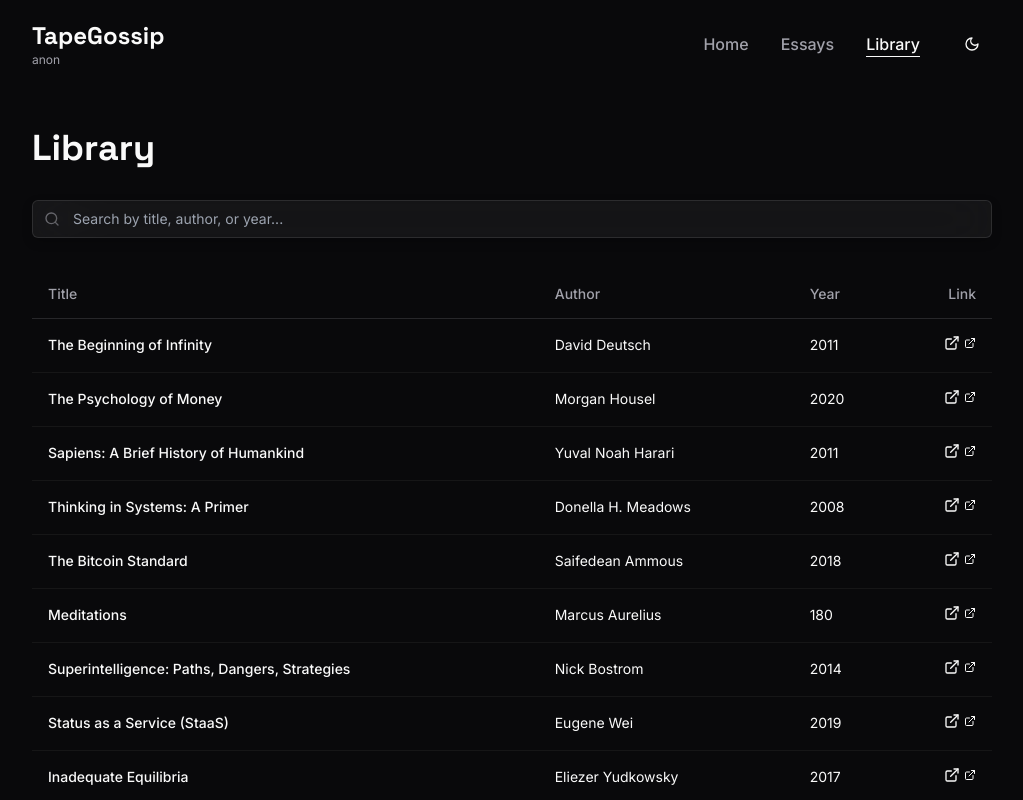
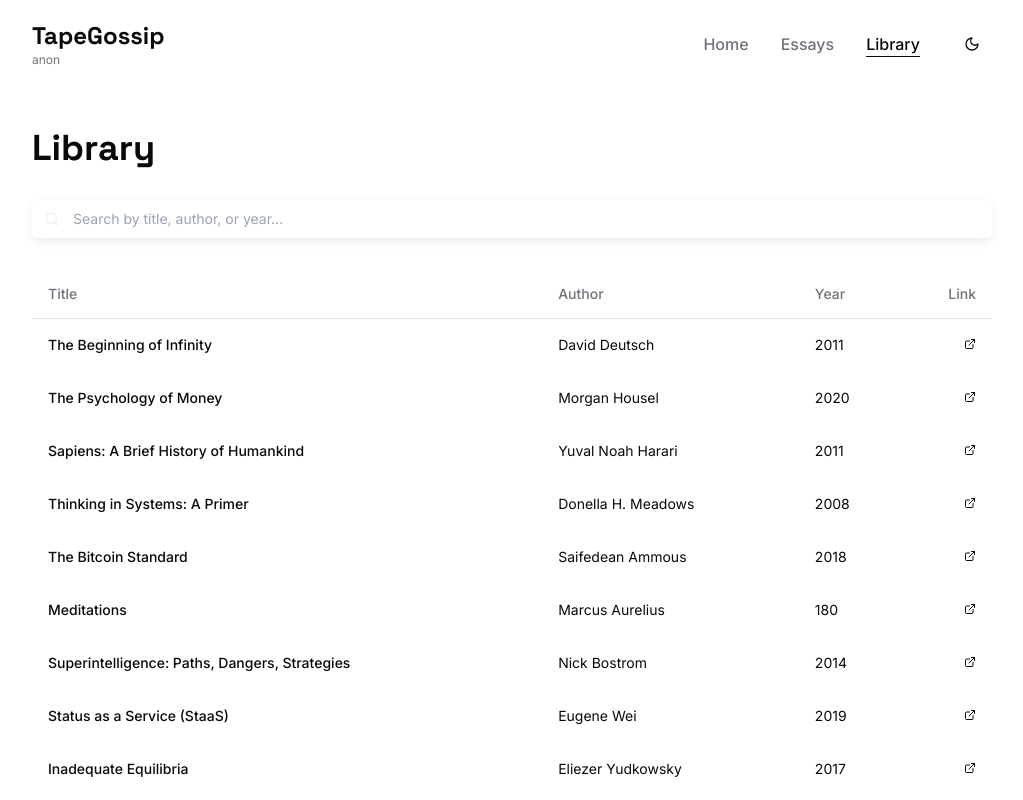
Before and after one commit to Tapegossip/personal-library-host, a React (Vite) app: page /library in a window 1280 px wide. Shown: the top 800 px of the page, without its empty margins (128-1151 px from the left). Built offline with nearby package versions, Linux system fonts and the light colour scheme.

Commit message:
Implement light theme and link buttons
Implement light theme with specified colors and add two link buttons as per the design.

```diff
--- a/src/components/ThemeToggle.tsx
+++ b/src/components/ThemeToggle.tsx
@@ -50,7 +50,7 @@ const ThemeToggle = () => {
         variant="ghost"
         size="icon"
         onClick={toggleTheme}
-        className="p-0 hover:bg-white/5"
+        className="p-0 hover:bg-slate-100 dark:hover:bg-white/5"
         aria-label={`Switch to ${theme === 'dark' ? 'light' : 'dark'} mode`}
       >
         {theme === 'dark' ? (
--- a/src/index.css
+++ b/src/index.css
@@ -7,6 +7,39 @@
 
 @layer base {
   :root {
+    /* Light mode variables */
+    --background: 0 0% 100%;
+    --foreground: 240 10% 3.9%;
+
+    --card: 0 0% 100%;
+    --card-foreground: 240 10% 3.9%;
+
+    --popover: 0 0% 100%;
+    --popover-foreground: 240 10% 3.9%;
+
+    --primary: 240 5.9% 10%;
+    --primary-foreground: 0 0% 98%;
+
+    --secondary: 240 4.8% 95.9%;
+    --secondary-foreground: 240 5.9% 10%;
+
+    --muted: 240 4.8% 95.9%;
+    --muted-foreground: 240 3.8% 46.1%;
+
+    --accent: 240 4.8% 95.9%;
+    --accent-foreground: 240 5.9% 10%;
+
+    --destructive: 0 84.2% 60.2%;
+    --destructive-foreground: 0 0% 98%;
+
+    --border: 240 5.9% 90%;
+    --input: 240 5.9% 90%;
+    --ring: 240 10% 3.9%;
+
+    --radius: 0.5rem;
+  }
+
+  .dark {
     --background: 240 10% 3.9%;
     --foreground: 0 0% 98%;
 
@@ -34,12 +67,10 @@
     --border: 240 3.7% 15.9%;
     --input: 240 3.7% 15.9%;
     --ring: 240 4.9% 83.9%;
-
-    --radius: 0.5rem;
   }
 
   * {
-    @apply border-border selection:bg-white/10 selection:text-white;
+    @apply border-border selection:bg-primary/10 selection:text-primary dark:selection:bg-white/10 dark:selection:text-white;
   }
 
   body {
@@ -63,15 +94,15 @@
   }
 
   .glass-morphism {
-    @apply backdrop-blur-xl bg-white/5 border border-white/10 shadow-[0_4px_12px_-2px_rgba(0,0,0,0.3)];
+    @apply backdrop-blur-xl bg-white/80 border border-white/20 shadow-[0_4px_12px_-2px_rgba(0,0,0,0.1)] dark:bg-white/5 dark:border-white/10 dark:shadow-[0_4px_12px_-2px_rgba(0,0,0,0.3)];
   }
 
   .neo-blur {
-    @apply backdrop-blur-2xl bg-black/40 border border-white/10;
+    @apply backdrop-blur-2xl bg-white/90 border border-white/30 dark:bg-black/40 dark:border-white/10;
   }
 
   .text-gradient {
-    @apply bg-gradient-to-br from-white via-white/90 to-white/70 bg-clip-text text-transparent;
+    @apply bg-gradient-to-br from-primary via-primary/90 to-primary/70 bg-clip-text text-transparent dark:from-white dark:via-white/90 dark:to-white/70;
   }
 
   .page-container {
--- a/src/pages/Library.tsx
+++ b/src/pages/Library.tsx
@@ -1,7 +1,7 @@
 
 import { useState, useEffect } from 'react';
 import { motion } from 'framer-motion';
-import { Search, ExternalLink as LinkIcon, X } from 'lucide-react';
+import { Search, X } from 'lucide-react';
 import { useSearch } from '../hooks/useSearch';
 import { libraryItems, allTags, allMediaTypes } from '../data/library';
 import ExternalLink from '../components/ExternalLink';
@@ -95,7 +95,7 @@ const Library = () => {
                   <motion.tr
                     key={item.id}
                     variants={itemVariants}
-                    className="border-b border-white/5 hover:bg-white/5 transition-colors"
+                    className="border-b border-white/5 hover:bg-white/5 transition-colors dark:hover:bg-white/5 hover:bg-slate-100"
                   >
                     <TableCell className="py-4 pr-4">
                       <div className="font-medium">{item.title}</div>
@@ -104,7 +104,7 @@ const Library = () => {
                     <TableCell className="py-4 pr-4 text-sm">{item.publishedYear}</TableCell>
                     <TableCell className="py-4 text-right">
                       <ExternalLink href={item.link} className="text-sm">
-                        <LinkIcon className="h-4 w-4" />
+                        <span className="sr-only">Visit link for {item.title}</span>
                       </ExternalLink>
                     </TableCell>
                   </motion.tr>
```
